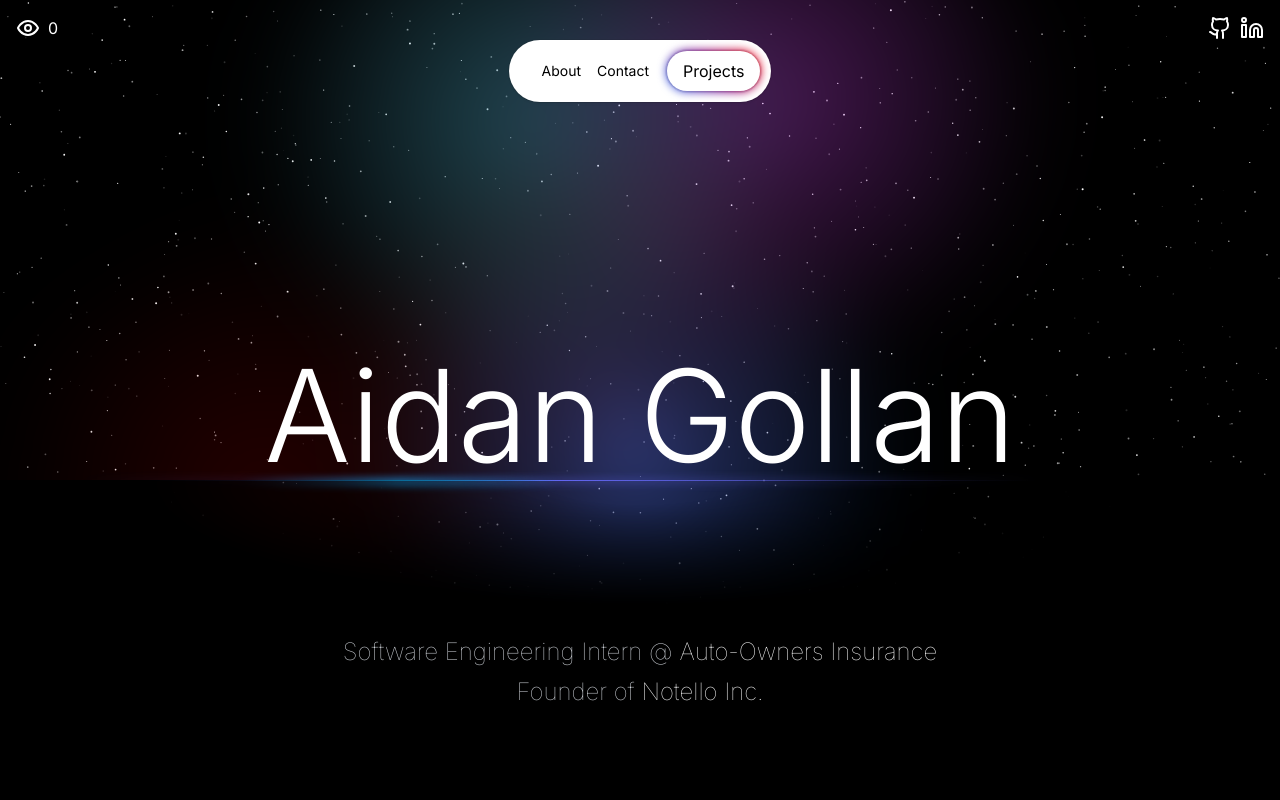
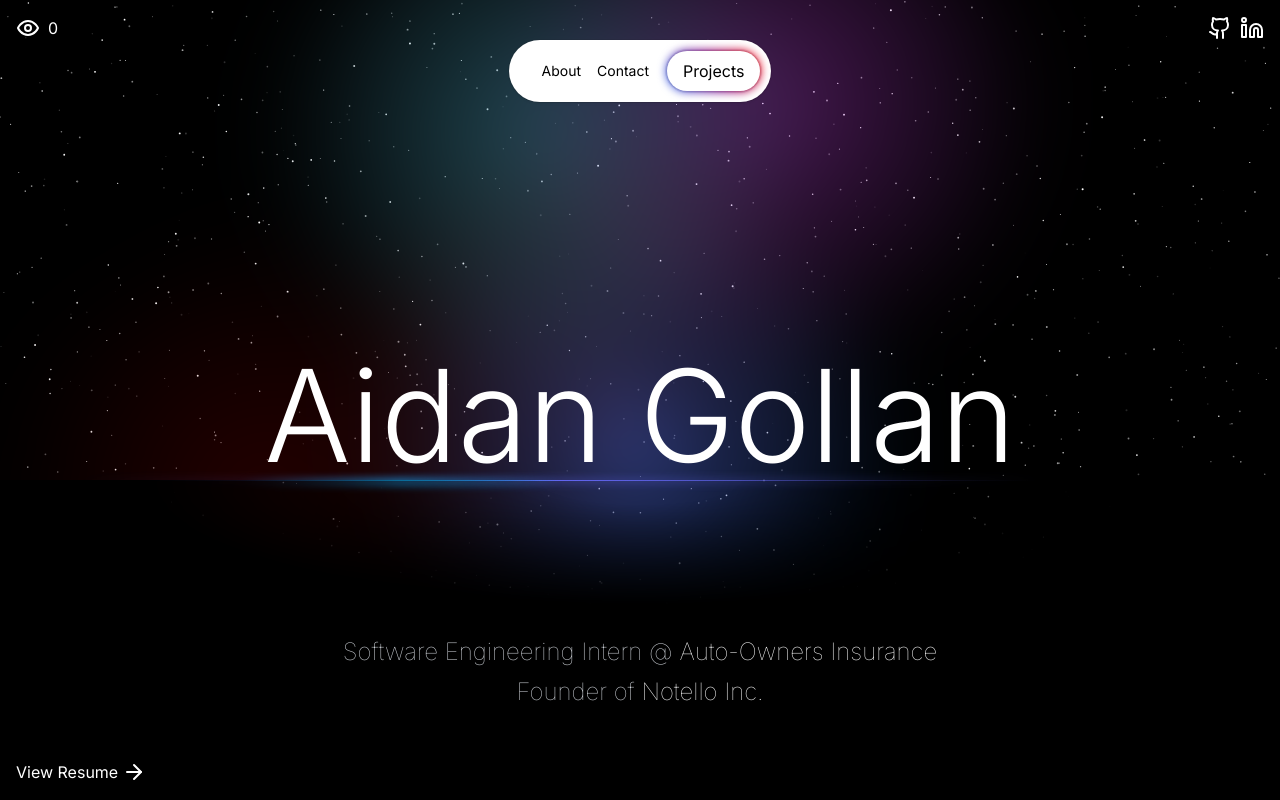
Before and after one commit to aidangollan/aidangollan.com, a Next.js app: page / in a window 1280 px wide. Built offline with nearby package versions, Linux system fonts and the light colour scheme; no server answers; the database is empty.

Commit message:
views completed

```diff
--- a/src/app/page.tsx
+++ b/src/app/page.tsx
@@ -3,24 +3,27 @@
 import { FloatingNav } from "~/components/ui/nav";
 import SparkleBlobs from "./sparkleBlobs";
 import Link from "next/link";
-import { ArrowLeft, Eye, Github, Linkedin } from "lucide-react";
+import { ArrowRight, Eye, Github, Linkedin } from "lucide-react";
 import { getViews, incrementViews } from "~/server/actions/views";
+import { getProfile } from "~/server/actions/profile";
+import { Profile } from "~/types";
 
 export default async function HomePage() {
-  const views = await getViews();
+  const views: string = await getViews();
   await incrementViews();
+  const profile: Profile | undefined = await getProfile();
 
   return (
     <>
       <SparkleBlobs />
       <div className="relative z-10 flex flex-col items-center justify-center h-screen w-full overflow-hidden">
         <div className="flex flex-row items-center justify-end top-0 right-0 absolute gap-2 p-4 text-white">
-          <Link href="https://github.com/aidangollan" target="_noblank">
+          <Link href={profile?.githubLink ?? ""} target="_noblank">
             <Github
               className={`w-6 h-6 duration-200 hover:font-medium`}
             />
           </Link>
-          <Link href="https://www.linkedin.com/in/aidangollan/" target="_noblank">
+          <Link href={profile?.linkedinLink ?? ""} target="_noblank">
             <Linkedin
               className={`w-6 h-6 duration-200 hover:font-medium`}
             />
@@ -59,6 +62,12 @@ export default async function HomePage() {
             </div>
           </div>
         </div>
+        <div className="absolute left-0 bottom-0 p-4 text-white z-50">
+          <Link href={profile?.resumeLink ?? ""} target="_blank" className="flex flex-row items-center gap-1">
+            <p className="text-white">View Resume</p>
+            <ArrowRight className={`w-6 h-6 duration-200 hover:font-medium`} />
+          </Link>
+        </div>
       </div>
     </>
   );
--- /dev/null
+++ b/src/server/actions/profile.ts
@@ -0,0 +1,8 @@
+import { db } from "~/server/db";
+import { Profile } from "~/types";
+
+export async function getProfile() {
+    const profile: Profile | undefined = await db.query.profiles.findFirst();
+
+    return profile;
+}
--- a/src/server/actions/views.ts
+++ b/src/server/actions/views.ts
@@ -1,14 +1,15 @@
 import { db } from "~/server/db";
 import { views } from "../db/schema";
+import { Views } from "~/types";
 
 export async function getViews() {
-    const views = await db.query.views.findFirst();
+    const views: Views | undefined = await db.query.views.findFirst();
 
-    return views?.views ?? 0;
+    return views?.views ?? "0";
 }
 
 export async function incrementViews() {
-    const existingViews = await db.query.views.findFirst();
+    const existingViews: Views | undefined = await db.query.views.findFirst();
 
     if (!existingViews) {
         return;
--- a/src/server/db/schema.ts
+++ b/src/server/db/schema.ts
@@ -23,6 +23,17 @@ export const views = createTable(
   "view",
   {
     id: serial("id").primaryKey(),
-    views: numeric("views"),
+    views: numeric("views").notNull(),
   }
 );
+
+export const profiles = createTable(
+  "profile",
+  {
+    id: serial("id").primaryKey(),
+    email: varchar("email").notNull(),
+    githubLink: varchar("github_link").notNull(),
+    linkedinLink: varchar("linkedin_link").notNull(),
+    resumeLink: varchar("resume_link").notNull(),
+  }
+)
--- /dev/null
+++ b/src/types.ts
@@ -0,0 +1,12 @@
+export interface Profile {
+    id: number;
+    email: string;
+    githubLink: string;
+    linkedinLink: string;
+    resumeLink: string;
+}
+
+export interface Views {
+    id: number;
+    views: string;
+}
```
